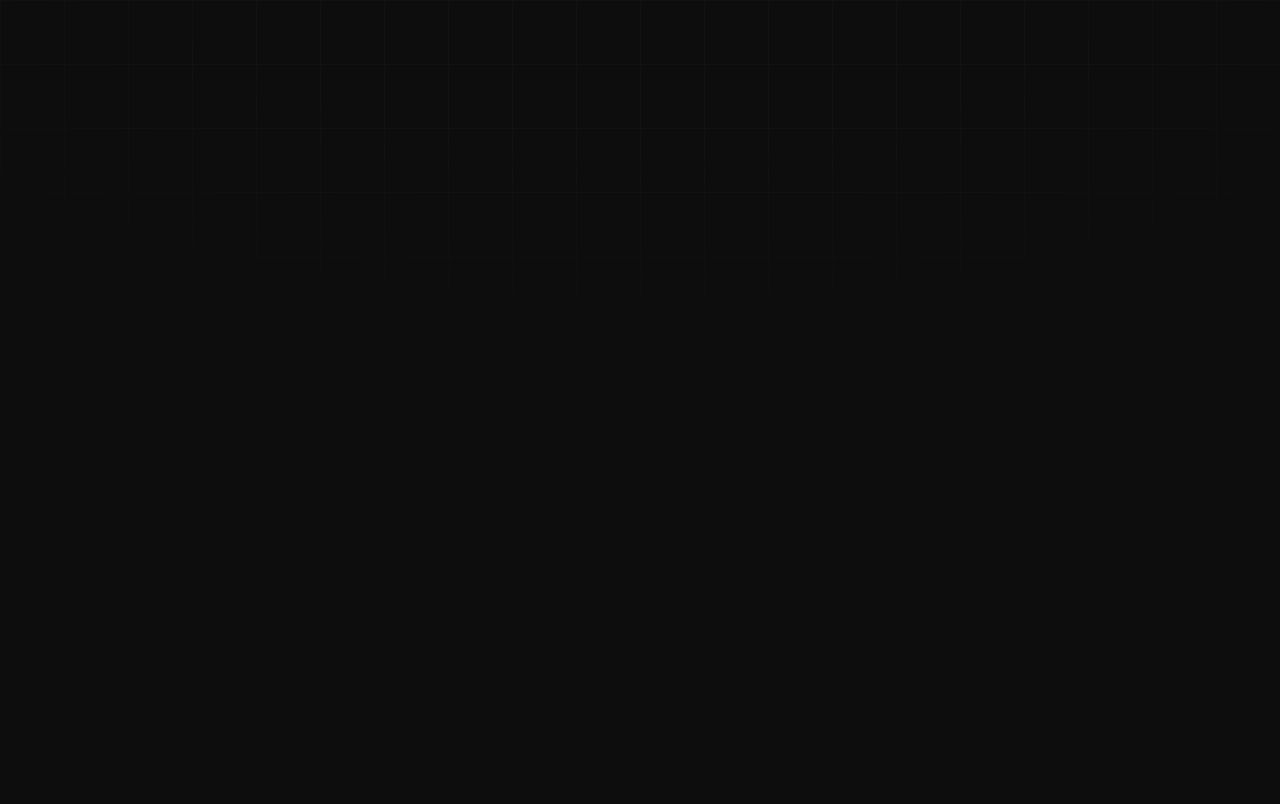
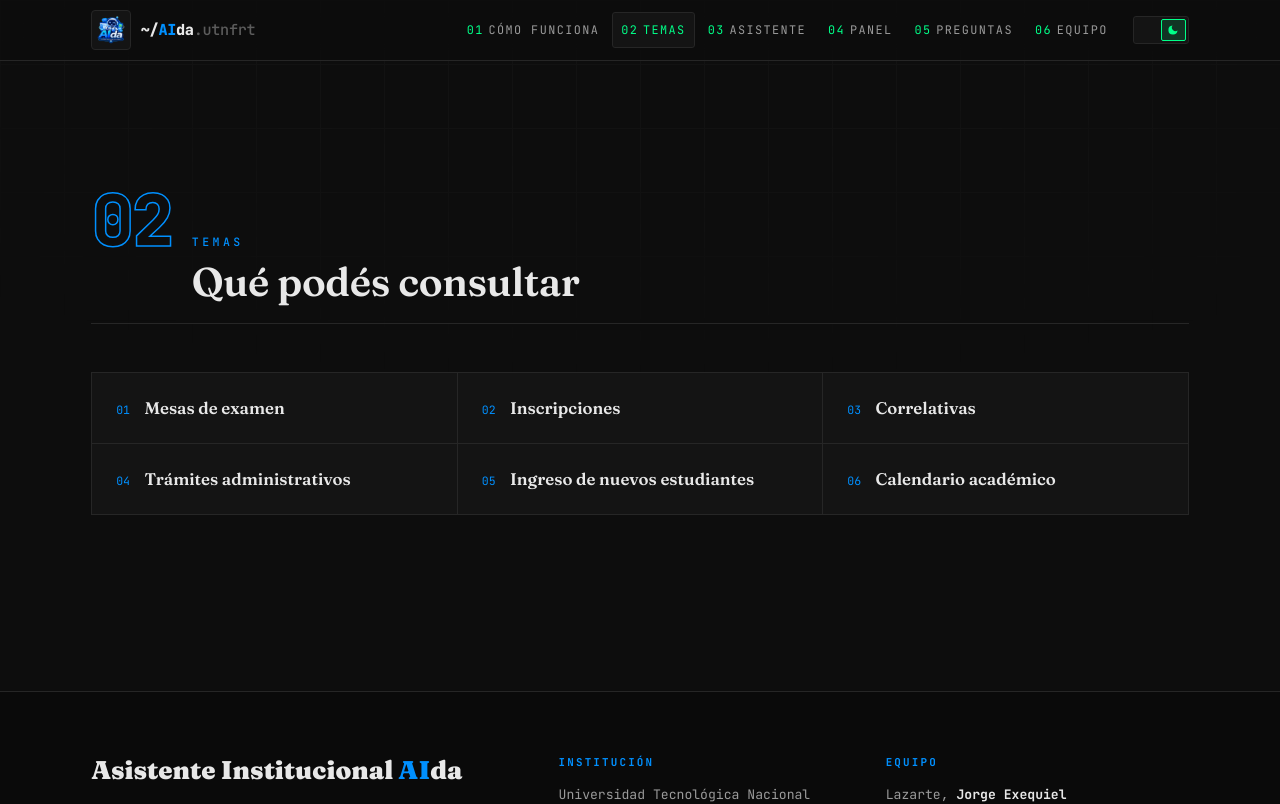
Before and after one commit to JuanDiaz26/aida-frontend, a React (Vite) app: page /temas in a window 1280 px wide. Before the commit this address had no page. Shown: the top 804 px of the page. Built offline with nearby package versions, Linux system fonts and the light colour scheme.

Commit message:
feat: crear la página Temas

```diff
--- a/src/App.jsx
+++ b/src/App.jsx
@@ -3,6 +3,7 @@ import { Route, Routes } from 'react-router-dom'
 import Layout from './components/Layout.jsx'
 import ComoFunciona from './pages/ComoFunciona.jsx'
 import Inicio from './pages/Inicio.jsx'
+import Temas from './pages/Temas.jsx'
 
 const CLAVE_TEMA = 'aida-tema'
 
@@ -27,6 +28,7 @@ function App() {
       <Route element={<Layout tema={tema} onCambiarTema={cambiarTema} />}>
         <Route index element={<Inicio />} />
         <Route path="como-funciona" element={<ComoFunciona />} />
+        <Route path="temas" element={<Temas />} />
       </Route>
     </Routes>
   )
--- /dev/null
+++ b/src/data/temas.js
@@ -0,0 +1,8 @@
+export const temas = [
+  'Mesas de examen',
+  'Inscripciones',
+  'Correlativas',
+  'Trámites administrativos',
+  'Ingreso de nuevos estudiantes',
+  'Calendario académico',
+]
--- /dev/null
+++ b/src/pages/Temas.jsx
@@ -0,0 +1,24 @@
+import { Col, Container, Row } from 'react-bootstrap'
+import EncabezadoSeccion from '../components/EncabezadoSeccion.jsx'
+import ItemTema from '../components/ItemTema.jsx'
+import { temas } from '../data/temas.js'
+
+function Temas() {
+  return (
+    <section className="section-pad">
+      <Container>
+        <EncabezadoSeccion numero="02" kicker="Temas" titulo="Qué podés consultar" />
+
+        <Row as="ul" xs={1} sm={2} lg={3} className="temas-grid g-0 list-unstyled aparecer d1">
+          {temas.map((tema, indice) => (
+            <Col as="li" key={tema}>
+              <ItemTema numero={String(indice + 1).padStart(2, '0')} texto={tema} />
+            </Col>
+          ))}
+        </Row>
+      </Container>
+    </section>
+  )
+}
+
+export default Temas
```
